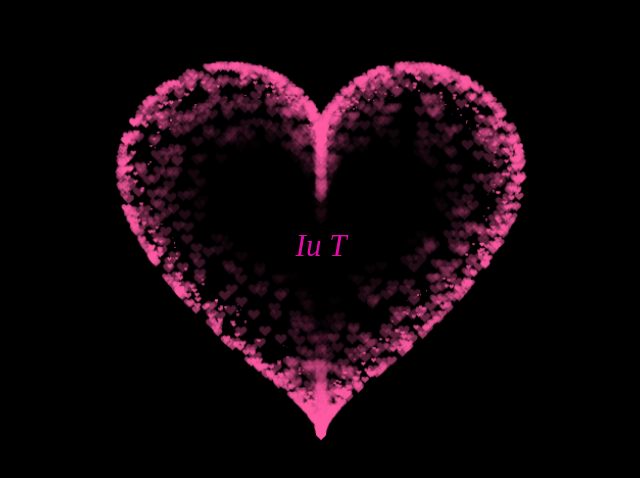
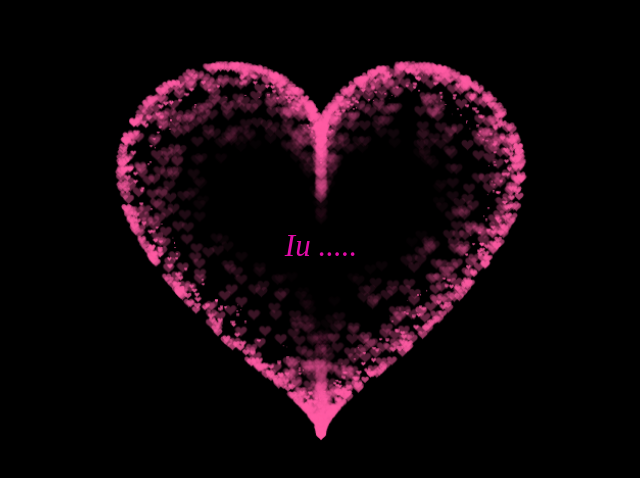
Before and after one commit to LaiLaK918/Trend_heart_2022, a plain HTML site: page index.html in a window 1280 px wide. Shown: the part 152-630 px from the top of the page, 319-959 px from the left. Drawn offline with Linux system fonts and the light colour scheme.

Commit message:
Update index.html

```diff
--- a/index.html
+++ b/index.html
@@ -332,6 +332,6 @@ var ParticlePool = (function() {
         align-items: center;
         justify-content: center;
         margin-bottom: 5px;
-        text-align: center;">Iu T</div>
+        text-align: center;">Iu .....</div>
  </BODY>
 </HTML>
```
